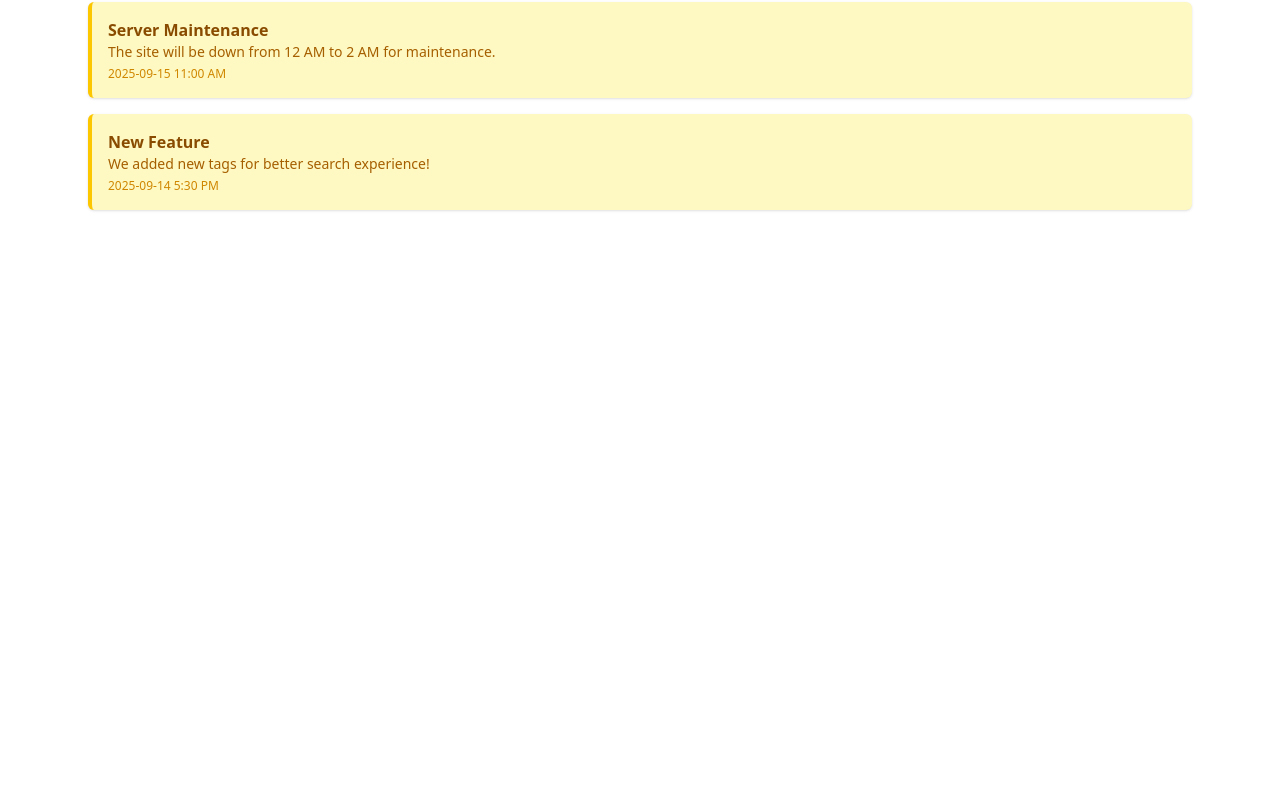
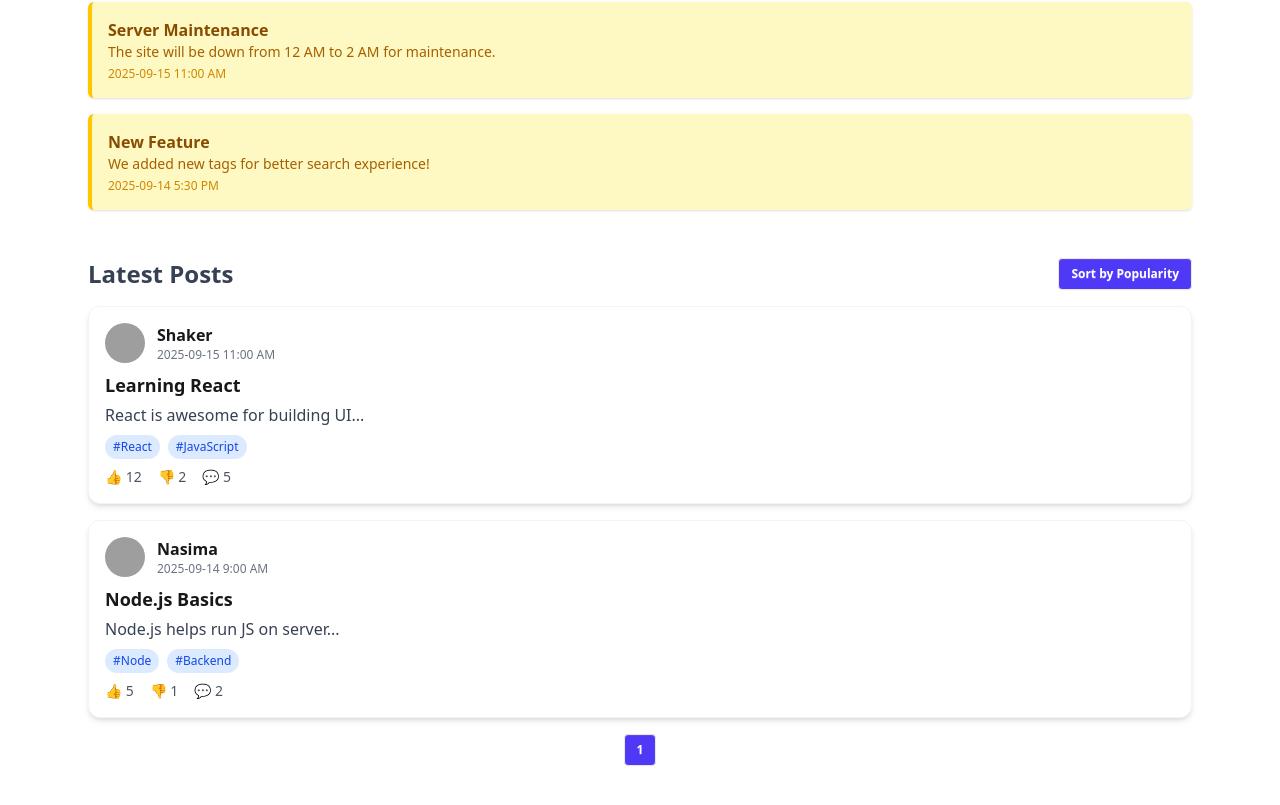
Before and after one commit to ahasanshaker/forum-client, a React (Vite) app: page / in a window 1280 px wide. Shown: the part 615-1420 px from the top of the page. Before the commit the page ends 873 px from the top, so only its background shows below. Built offline with nearby package versions, Linux system fonts and the light colour scheme; no server answers; grey boxes are pictures that could not be loaded.

Commit message:
create post section

```diff
--- a/src/pages/Home.jsx
+++ b/src/pages/Home.jsx
@@ -2,6 +2,7 @@ import React from 'react';
 import Banner from '../components/Banner';
 import TagsSection from '../components/TagSection';
 import AnnouncementSection from '../components/AnnouncementSection';
+import PostsSection from './PostSection';
 
 const Home = () => {
      const dummyTags = ["React", "Node", "MongoDB", "Express", "JavaScript"];
@@ -23,11 +24,40 @@ const Home = () => {
       time: "2025-09-14 5:30 PM",
     },
   ];
+  const dummyPosts = [
+    {
+      id: 1,
+      authorName: "Shaker",
+      authorImage: "https://i.pravatar.cc/50?img=1",
+      title: "Learning React",
+      description: "React is awesome for building UI...",
+      tags: ["React", "JavaScript"],
+      time: "2025-09-15 11:00 AM",
+      upVote: 12,
+      downVote: 2,
+      comments: 5,
+    },
+    {
+      id: 2,
+      authorName: "Nasima",
+      authorImage: "https://i.pravatar.cc/50?img=2",
+      title: "Node.js Basics",
+      description: "Node.js helps run JS on server...",
+      tags: ["Node", "Backend"],
+      time: "2025-09-14 9:00 AM",
+      upVote: 5,
+      downVote: 1,
+      comments: 2,
+    },
+    // more dummy posts...
+  ];
+
     return (
         <div>
             <Banner></Banner>
             <TagsSection tags={dummyTags} onTagClick={handleTagClick} ></TagsSection>
             <AnnouncementSection announcements={dummyAnnouncements}></AnnouncementSection>
+            <PostsSection posts={dummyPosts}></PostsSection>
 
         </div>
     );
--- /dev/null
+++ b/src/pages/PostSection.jsx
@@ -0,0 +1,97 @@
+import React, { useState } from "react";
+import { motion } from "framer-motion";
+
+const PostsSection = ({ posts }) => {
+  const [sortByPopularity, setSortByPopularity] = useState(false);
+  const [currentPage, setCurrentPage] = useState(1);
+  const postsPerPage = 5;
+
+  // Sort posts by popularity
+  const sortedPosts = sortByPopularity
+    ? [...posts].sort((a, b) => (b.upVote - b.downVote) - (a.upVote - a.downVote))
+    : posts;
+
+  // Pagination calculation
+  const indexOfLastPost = currentPage * postsPerPage;
+  const indexOfFirstPost = indexOfLastPost - postsPerPage;
+  const currentPosts = sortedPosts.slice(indexOfFirstPost, indexOfLastPost);
+
+  const totalPages = Math.ceil(sortedPosts.length / postsPerPage);
+
+  return (
+    <div className="max-w-6xl mx-auto px-6 py-6">
+      <div className="flex justify-between items-center mb-4">
+        <h2 className="text-xl md:text-2xl font-semibold text-gray-700">
+          Latest Posts
+        </h2>
+        <button
+          onClick={() => setSortByPopularity(!sortByPopularity)}
+          className="btn btn-sm bg-indigo-600 text-white hover:bg-indigo-700 transition-colors"
+        >
+          {sortByPopularity ? "Sort by Newest" : "Sort by Popularity"}
+        </button>
+      </div>
+
+      <motion.div
+        className="flex flex-col gap-4"
+        initial={{ opacity: 0 }}
+        animate={{ opacity: 1 }}
+        transition={{ duration: 0.8 }}
+      >
+        {currentPosts.map((post) => (
+          <motion.div
+            key={post.id}
+            className="p-4 bg-white rounded-xl shadow-md border border-gray-100"
+            whileHover={{ scale: 1.02 }}
+          >
+            <div className="flex items-center gap-3 mb-2">
+              <img
+                src={post.authorImage}
+                alt={post.authorName}
+                className="w-10 h-10 rounded-full"
+              />
+              <div>
+                <h3 className="font-semibold">{post.authorName}</h3>
+                <p className="text-xs text-gray-500">{post.time}</p>
+              </div>
+            </div>
+            <h4 className="text-lg font-bold mb-1">{post.title}</h4>
+            <p className="text-gray-700 mb-2">{post.description}</p>
+            <div className="flex flex-wrap gap-2 mb-2">
+              {post.tags.map((tag, index) => (
+                <span
+                  key={index}
+                  className="px-2 py-1 bg-blue-100 text-blue-700 rounded-full text-xs"
+                >
+                  #{tag}
+                </span>
+              ))}
+            </div>
+            <div className="flex items-center gap-4 text-sm text-gray-600">
+              <span>👍 {post.upVote}</span>
+              <span>👎 {post.downVote}</span>
+              <span>💬 {post.comments}</span>
+            </div>
+          </motion.div>
+        ))}
+      </motion.div>
+
+      {/* Pagination */}
+      <div className="flex justify-center gap-2 mt-4">
+        {Array.from({ length: totalPages }, (_, i) => (
+          <button
+            key={i}
+            onClick={() => setCurrentPage(i + 1)}
+            className={`btn btn-sm ${
+              currentPage === i + 1 ? "bg-indigo-600 text-white" : "bg-gray-100"
+            }`}
+          >
+            {i + 1}
+          </button>
+        ))}
+      </div>
+    </div>
+  );
+};
+
+export default PostsSection;
```
